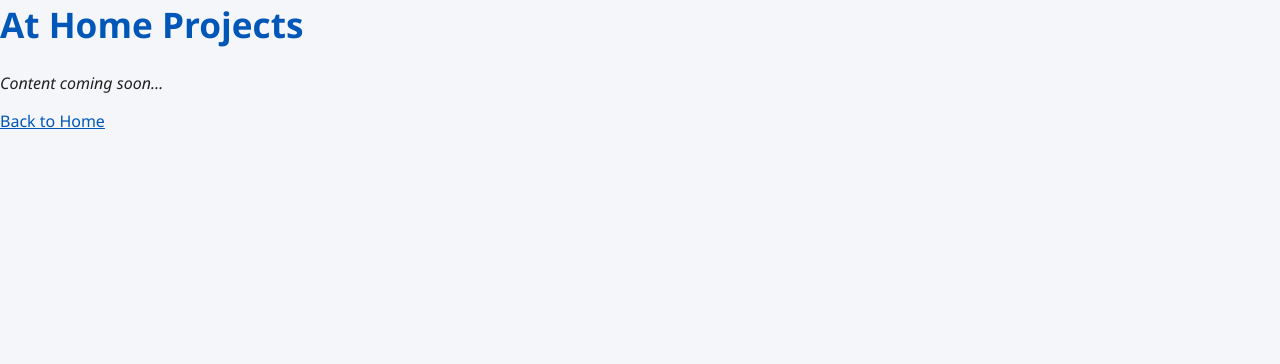
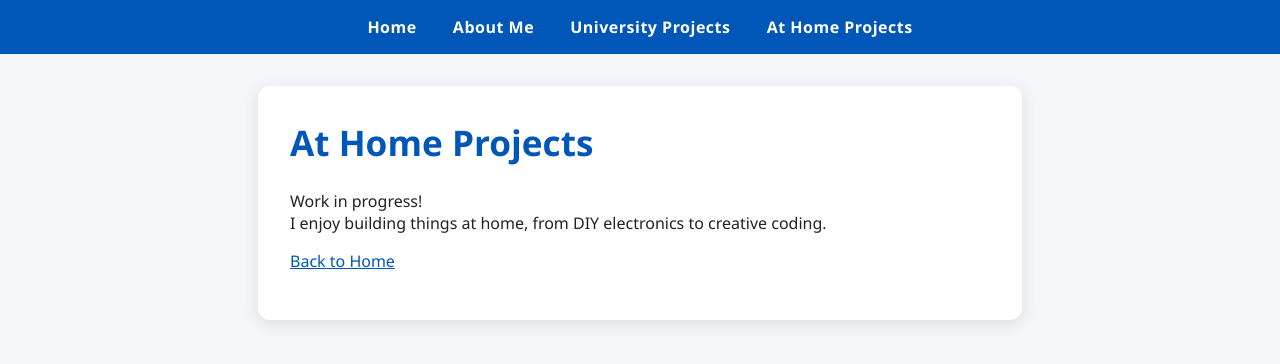
Before and after one commit to AnnabelleJohnstone/AJengineering-projects, a Jekyll site: the page built from home-projects.md, in a window 1280 px wide. Shown: the top 364 px of the page. Built offline with Jekyll 4.4.1, drawn with Linux system fonts in a browser that asks for light colours.

Commit message:
Update home-projects.md

```diff
--- a/home-projects.md
+++ b/home-projects.md
@@ -3,8 +3,16 @@ layout: default
 title: At Home Projects
 ---
 
-# At Home Projects
+<nav class="navbar">
+  <a href="/">Home</a>
+  <a href="/about/">About Me</a>
+  <a href="/university-projects/">University Projects</a>
+  <a href="/home-projects/">At Home Projects</a>
+</nav>
 
-_Content coming soon..._
-
-[Back to Home](/)
+<div class="container">
+  <h1>At Home Projects</h1>
+  <p>Work in progress!<br>
+  I enjoy building things at home, from DIY electronics to creative coding.</p>
+  <p><a href="/">Back to Home</a></p>
+</div>
```
